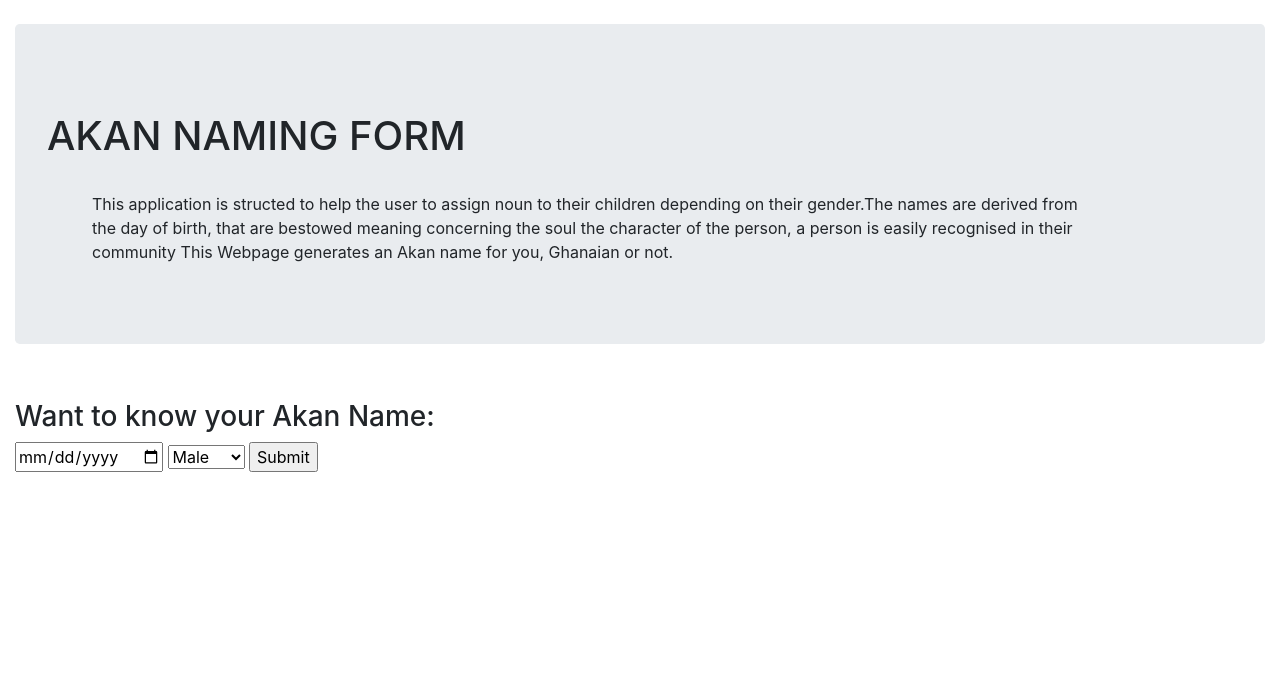
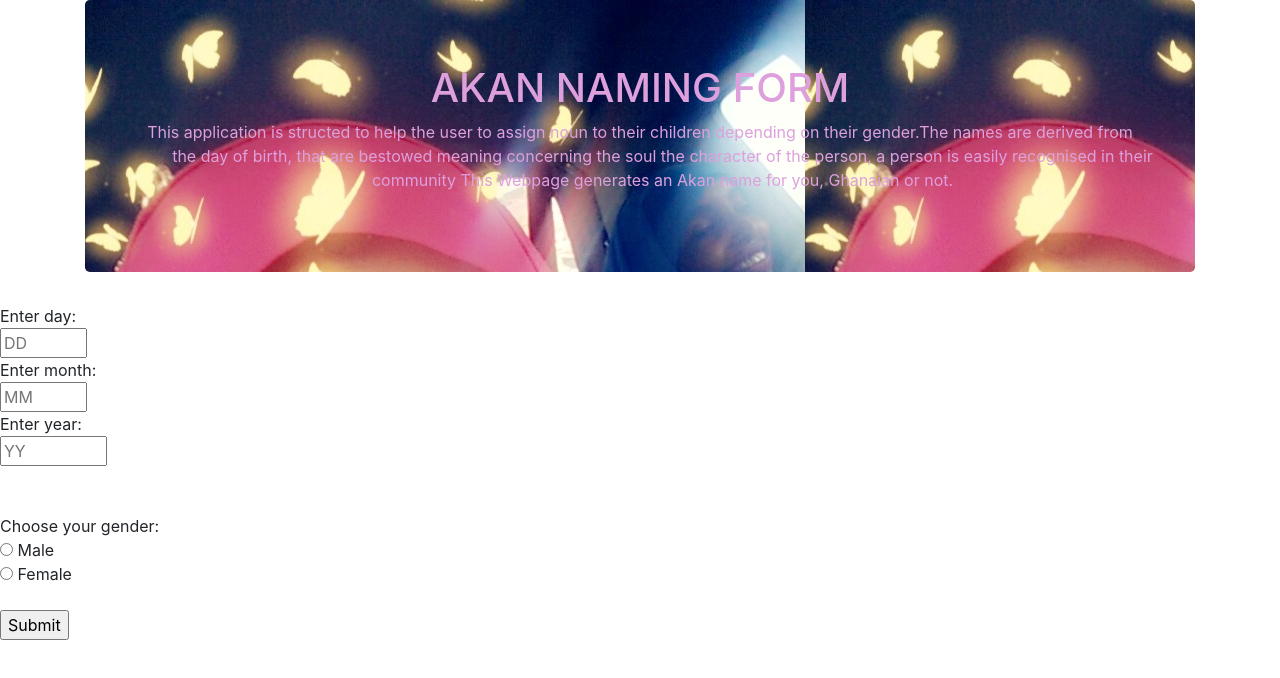
Before and after one commit to najma-amin/Aisha-a, a plain HTML site: page index.html in a window 1280 px wide. Drawn offline with Linux system fonts and the light colour scheme; a script that the page names is missing.

Commit message:
background image added

```diff
--- a/css/style.css
+++ b/css/style.css
@@ -1,11 +1,16 @@
-.maincontainer {
+.jumbotron{
   text-align: center;
   padding: 1rem 1rem;
   margin-bottom: 1rem;
-  background-color: hotpink;
-  border-radius: 0.1rem;
+  color: plum;
+  border-radius: inherit;
+  background: url("../images/najma.jpg");
+  display: cover;
 }
+
 }
-.form {
-  width: 50%;
+
+
+.form{
+  text-align:center;
 }
--- a/index.html
+++ b/index.html
@@ -1,45 +1,64 @@
 <!DOCTYPE html>
-<html lang="en">
+<html>
   <head>
-    <meta charset="UTF-8" />
-    <meta name="viewport" content="width=device-width, initial-scale=1.0" />
-    <meta http-equiv="X-UA-Compatible" content="ie=edge" />
-    <link rel="stylesheet" href="css/bootstrap.css" />
-    <link rel="stylesheet" href="css/styles.css" />
-    <title>Your Akan Names.</title>
+    <title>BIRTHDAY FORM</title>
+    <link rel="stylesheet" types="text/css" href="css/style.css" />
+    <link rel="stylesheet" types="text/css" href="css/bootstrap.css" />
   </head>
+
   <body>
-    <div class="container-fluid">
-          <div class="container">
-          <div class="jumbotron maincontainer">
-
-                <h1>AKAN NAMING FORM</h1>
-                <p>
-                  This application is structed to help the user to assign noun to their children depending on their gender.The names are derived from
-                  the day of birth, that are bestowed meaning concerning the soul the character of the person, a person is easily recognised in their
-                  community This Webpage generates an Akan name for you, Ghanaian or not.
-                </p>
-                </div>
-
-
-          <div class="form">
-            <h3 class="history">Want to know your Akan Name:</h3>
-
-            <form
-              name="userinput"
-              onsubmit="event.preventDefault(); validateFunction()"
-            >
-              <input type="date" name="date" />
-              <select name="gender" id="gender">
-                <option value="Male">Male</option>
-                <option value="Female">Female</option>
-              </select>
-              <input type="submit" value="Submit" />
-            </form>
-          </div>
-        </div>
+    <div class="container">
+      <div class="jumbotron ">
+        <h1>AKAN NAMING FORM</h1>
+        <p>
+          This application is structed to help the user to assign noun
+          to their children depending on their gender.The names are derived from
+                    the day of birth, that are bestowed meaning concerning the soul
+          the character of the person, a person is easily recognised in their
+                    community This Webpage generates an Akan name for you, Ghanaian or
+          not.
+        </p>
       </div>
     </div>
+
+    <div class="form-group">
+      <form name="ghana-forms">
+        Enter day:<br />
+        <input
+          type="number"
+          name="Enter day"
+          placeholder="DD"
+          id="day"
+          min="1"
+          max="31"
+        /><br />
+        Enter month:<br />
+        <input
+          type="number"
+          name="Enter month"
+          placeholder="MM"
+          id="month"
+          min="1"
+          max="12"
+        /><br />
+        Enter year:<br />
+        <input
+          type="number"
+          name="Enter year"
+          placeholder="YY"
+          id="year"
+          min="1900"
+          max="2019"
+        /><br />
+        <br /><br />
+        Choose your gender:<br />
+        <input type="radio" id="gender" name="gender" value="male" /> Male<br />
+        <input type="radio" name="gender" value="female" /> Female<br />
+        <br />
+        <input type="submit" value="Submit" onclick="result()" />
+      </form>
+    </div>
+
     <script src="js/scripts.js"></script>
   </body>
 </html>
```
